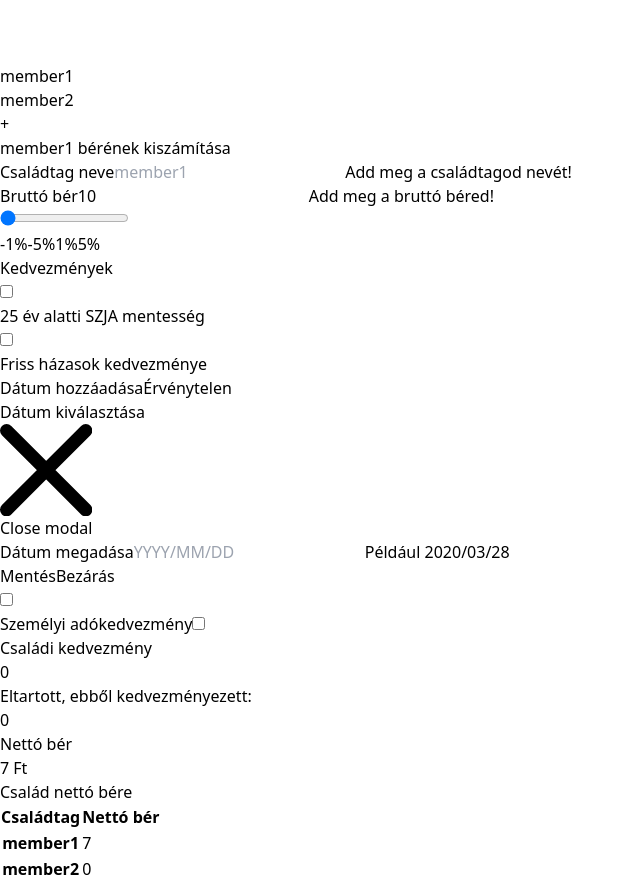
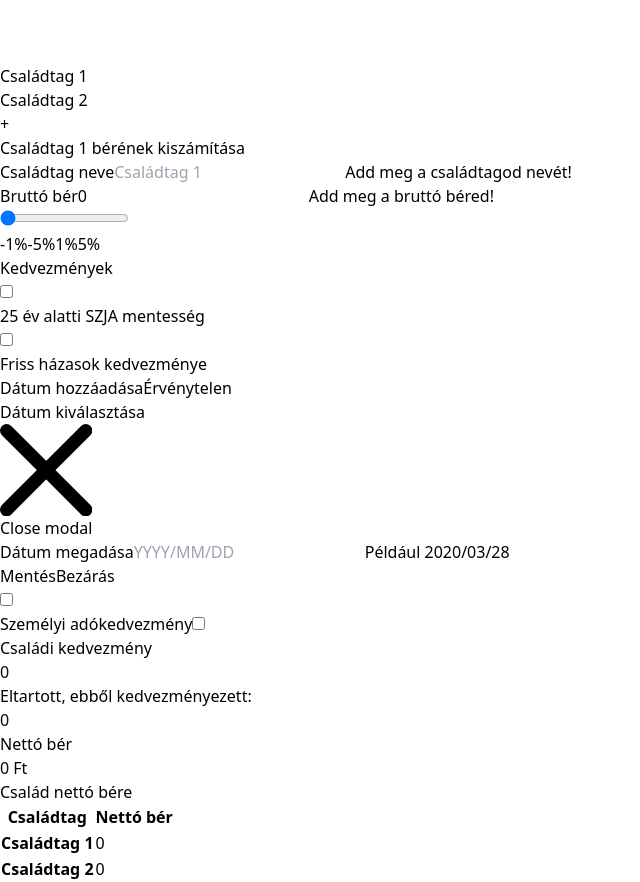
Before and after one commit to ValcsevDaniel/salary-calculator, a React (Vite) app: page / in a window 1280 px wide. Shown: the whole page, without its empty margins (0-640 px from the left). Built offline with nearby package versions, Linux system fonts and the light colour scheme.

Commit message:
renamed starting values to hungarian

```diff
--- a/src/components/FamilyMemberTabs/FamilyMemberTabs.jsx
+++ b/src/components/FamilyMemberTabs/FamilyMemberTabs.jsx
@@ -12,7 +12,7 @@ const FamilyMemberTabs = ({
    setNetValue}) => {
   function handlAddFamilyMember(){
     const idVal = familyMemberPay.length
-    setFamilyMemberPay([...familyMemberPay, {name : "nem member" , pay : 10, netPay : 7, id : idVal + 1}])
+    setFamilyMemberPay([...familyMemberPay, {name : "Új családtag" , pay : 10, netPay : 7, id : idVal + 1}])
   }
 
 
--- a/src/components/HouseholdSalaryCalculator.jsx
+++ b/src/components/HouseholdSalaryCalculator.jsx
@@ -7,8 +7,8 @@ import { useState , useEffect} from "react"
 const HouseholdSalaryCalculator = () => {
 
   let initialFamilyMembersPay = [
-    { name: "member1", pay: 10 , netPay : 7, id : 1},
-    { name: "member2", pay: 1 , netPay : 0 , id : 2},
+    { name: "Családtag 1", pay: 0 , netPay : 0, id : 1},
+    { name: "Családtag 2", pay: 0 , netPay : 0 , id : 2},
   ];
 
   const [familyMemberPay, setFamilyMemberPay] = useState(initialFamilyMembersPay);
```
